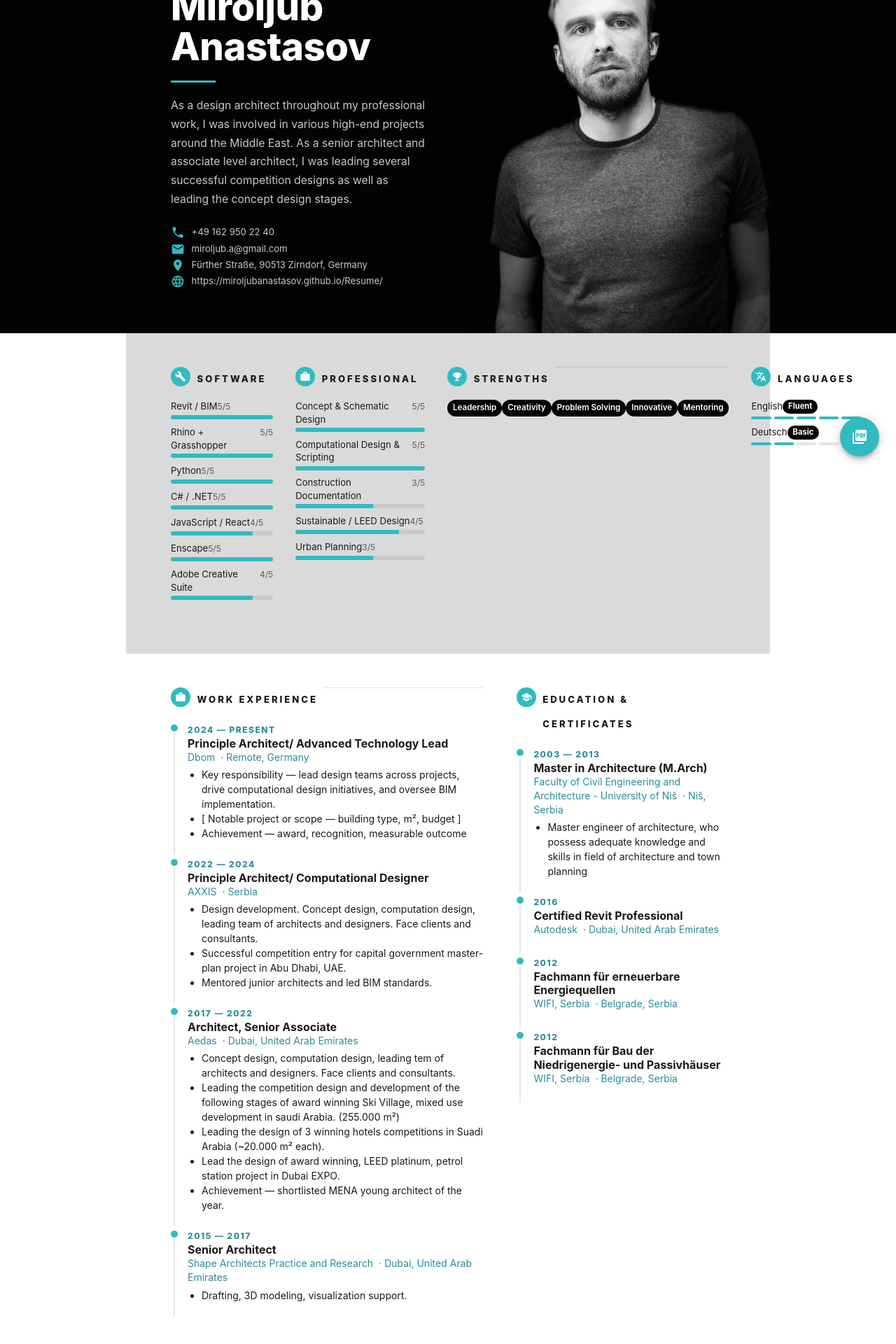
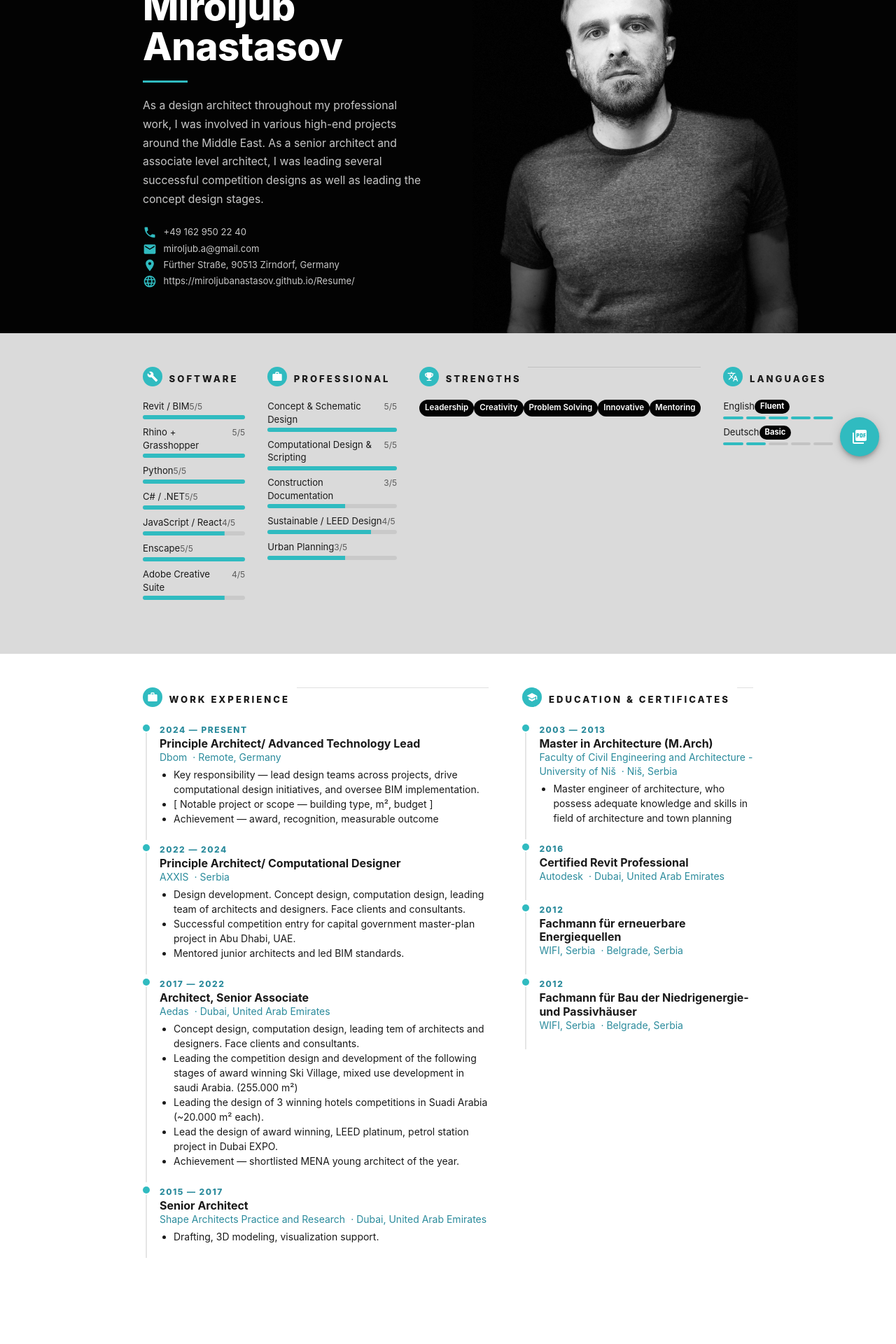
Before and after one commit to miroljubanastasov/Resume, a React (Vite) app: page / in a window 1280 px wide. Shown: the part 124-2044 px from the top of the page at 70% size. After the commit the page ends 1969 px from the top, so only its background shows below. Built offline with nearby package versions, Linux system fonts and the light colour scheme.

Commit message:
Restore full-bleed band backgrounds; content stays constrained by maxWidth

```diff
--- a/src/ResumePage.jsx
+++ b/src/ResumePage.jsx
@@ -416,11 +416,10 @@ export default function ResumePage({ data = resumeData }) {
             </Box>
 
             {/* ============ SKILLS + LANGUAGES band ============ */}
-            <Box sx={{ width: '100%', '@media print': PRINT_COLOR }}>
+            <Box sx={{ bgcolor: 'band.light', width: '100%', '@media print': PRINT_COLOR }}>
                 <Box
                     className="print-band"
                     sx={{
-                        bgcolor: 'band.light',
                         maxWidth: L.contentMaxWidth,
                         mx: 'auto',
                         px: L.bandPadX,
@@ -448,11 +447,10 @@ export default function ResumePage({ data = resumeData }) {
             </Box>
 
             {/* ============ EXPERIENCE + EDUCATION band ============ */}
-            <Box sx={{ width: '100%' }}>
+            <Box sx={{ bgcolor: 'band.page', width: '100%' }}>
                 <Box
                     className="print-band"
                     sx={{
-                        bgcolor: 'band.page',
                         maxWidth: L.contentMaxWidth,
                         mx: 'auto',
                         px: L.bandPadX,
--- a/src/theme.js
+++ b/src/theme.js
@@ -35,7 +35,7 @@ const palette = {
 };
 
 const layout = {
-    contentMaxWidth: 920,
+    contentMaxWidth: 1000,
     heroMinHeight: { xs: 320, sm: 460 },
     bandPadY: { xs: 4, sm: 6 },
     bandPadX: { xs: 3, sm: 6, md: 8 },
```
